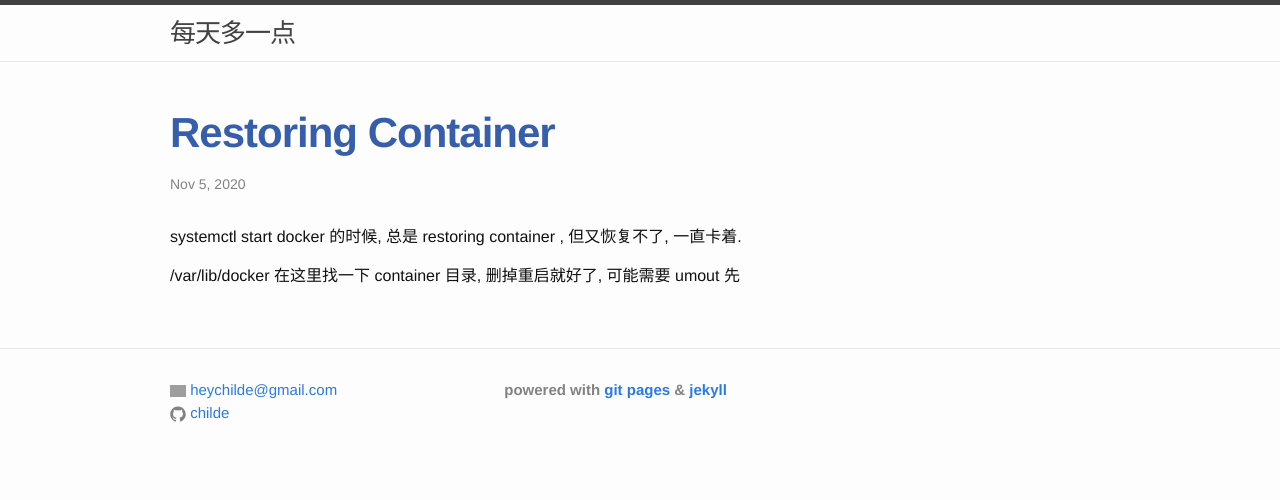
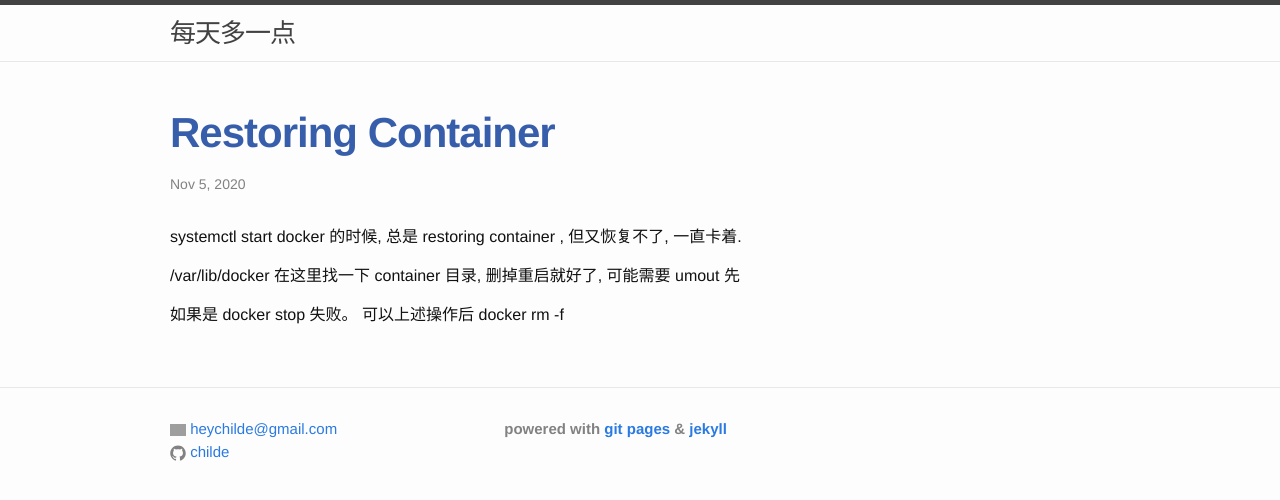
Before and after one commit to childe/gitcommit.today, a Jekyll site: the page built from _posts/2020-11-05-restoring-container.md, in a window 1280 px wide. Shown: the top 500 px of the page. Built offline with Jekyll 4.4.1, drawn with Linux system fonts in a browser that asks for light colours; our own code applies the rules of GitHub Pages for plain Markdown files; grey boxes are pictures that could not be loaded.

Commit message:
modified:   _posts/2020-11-05-restoring-container.md

```diff
--- a/_posts/2020-11-05-restoring-container.md
+++ b/_posts/2020-11-05-restoring-container.md
@@ -7,3 +7,5 @@ date: 2020-11-05T15:53:06+0800
 systemctl start docker 的时候, 总是 restoring container , 但又恢复不了, 一直卡着.
 
 /var/lib/docker 在这里找一下 container 目录, 删掉重启就好了, 可能需要 umout 先
+
+如果是 docker stop 失败。 可以上述操作后 docker rm -f
```
